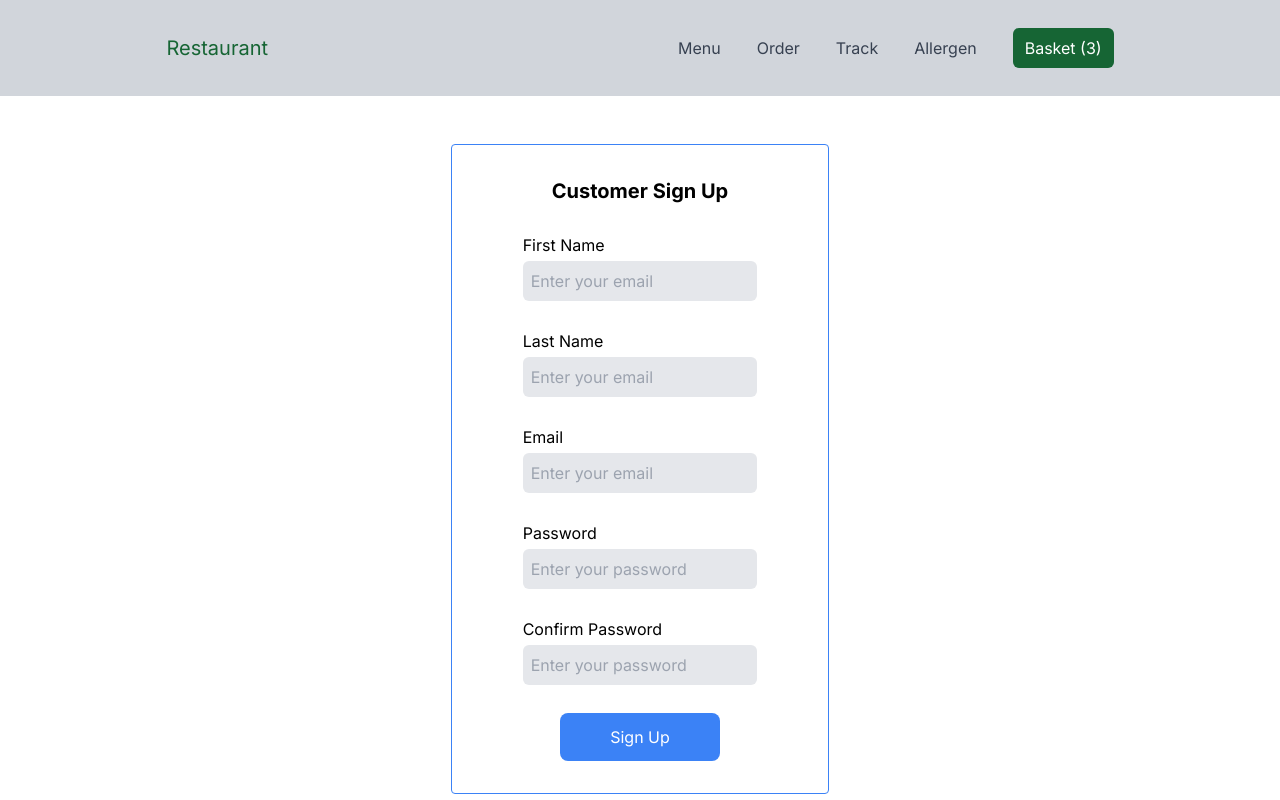
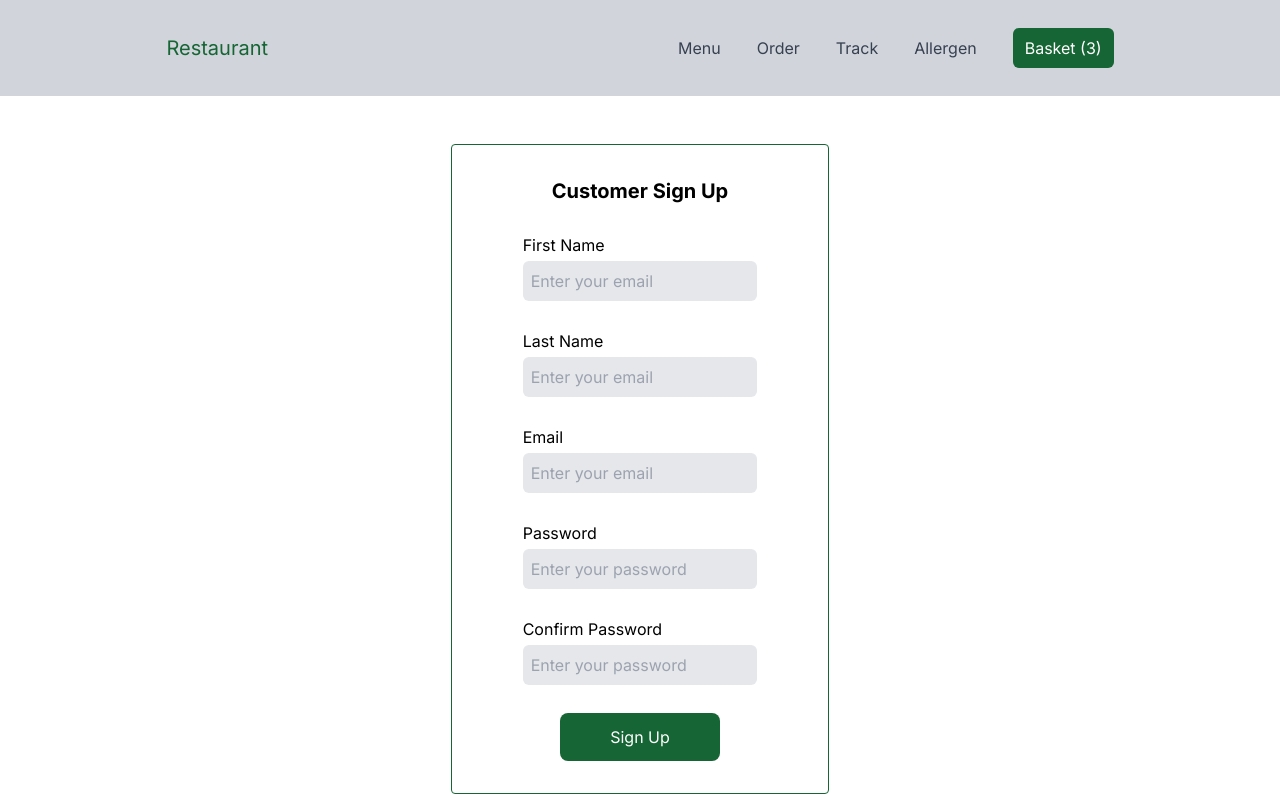
Before and after one commit to RealPhilos/resturant_website_team_project, a Next.js app in the folder frontend/: page /customer/signup in a window 1280 px wide. Built offline with nearby package versions, Linux system fonts and the light colour scheme.

Commit message:
modified auth pages to align with other UI

```diff
--- a/frontend/src/app/customer/login/page.jsx
+++ b/frontend/src/app/(auth)/customer/login/page.jsx
@@ -4,7 +4,7 @@ import React from "react";
 function CustomerLoginPage() {
   return (
     <div>
-      <form className="mx-auto w-2/5 border border-blue-500 rounded p-8 mt-12 flex flex-col gap-7 items-center">
+      <form className="mx-auto w-2/5 border border-green-800 rounded p-8 mt-12 flex flex-col gap-7 items-center">
         <span className="text-xl font-bold">Customer Login</span>
         <div className="flex flex-col w-3/4 gap-1">
           <label>Email</label>
@@ -22,7 +22,7 @@ function CustomerLoginPage() {
           <span className="text-sm text-gray-600">
             Not a member? Sign Up{" "}
             <Link
-              className="text-blue-900 font-semibold"
+              className="text-green-900 font-semibold"
               href="/customer/signup"
             >
               here!
@@ -30,7 +30,7 @@ function CustomerLoginPage() {
           </span>
         </div>
         <input
-          className="bg-blue-500 p-3 w-40 rounded-lg text-white cursor-pointer"
+          className="bg-green-800 p-3 w-40 rounded-lg text-white cursor-pointer"
           type="submit"
           value="Log In"
         />
--- a/frontend/src/app/customer/signup/page.jsx
+++ b/frontend/src/app/(auth)/customer/signup/page.jsx
@@ -4,7 +4,7 @@ import React from "react";
 function CustomerSignUpPage() {
   return (
     <div>
-      <form className="mx-auto w-2/5 border border-blue-500 rounded p-8 mt-12 flex flex-col gap-7 items-center">
+      <form className="mx-auto w-2/5 border border-green-800 rounded p-8 mt-12 flex flex-col gap-7 items-center">
         <span className="text-xl font-bold">Customer Sign Up</span>
         <div className="flex flex-col w-3/4 gap-1">
           <label>First Name</label>
@@ -42,7 +42,7 @@ function CustomerSignUpPage() {
           />
         </div>
         <input
-          className="bg-blue-500 p-3 w-40 rounded-lg text-white cursor-pointer"
+          className="bg-green-800 p-3 w-40 rounded-lg text-white cursor-pointer"
           type="submit"
           value="Sign Up"
         />
--- a/frontend/src/app/waiter/login/page.jsx
+++ b/frontend/src/app/(auth)/waiter/login/page.jsx
@@ -4,7 +4,7 @@ import React from "react";
 function LoginPage() {
   return (
     <div>
-      <form className="mx-auto w-2/5 border border-blue-500 rounded p-8 mt-12 flex flex-col gap-7 items-center">
+      <form className="mx-auto w-2/5 border border-green-800 rounded p-8 mt-12 flex flex-col gap-7 items-center">
         <span className="text-xl font-bold">Waiter Login</span>
         <div className="flex flex-col w-3/4 gap-1">
           <label>Email</label>
@@ -21,13 +21,13 @@ function LoginPage() {
           />
           <span className="text-sm text-gray-600">
             Already a member? Sign Up{" "}
-            <Link className="text-blue-900 font-semibold" href="/auth/signup">
+            <Link className="text-green-900 font-semibold" href="/auth/signup">
               here!
             </Link>
           </span>
         </div>
         <input
-          className="bg-blue-500 p-3 w-40 rounded-lg text-white cursor-pointer"
+          className="bg-green-800 p-3 w-40 rounded-lg text-white cursor-pointer"
           type="submit"
         />
       </form>
```
